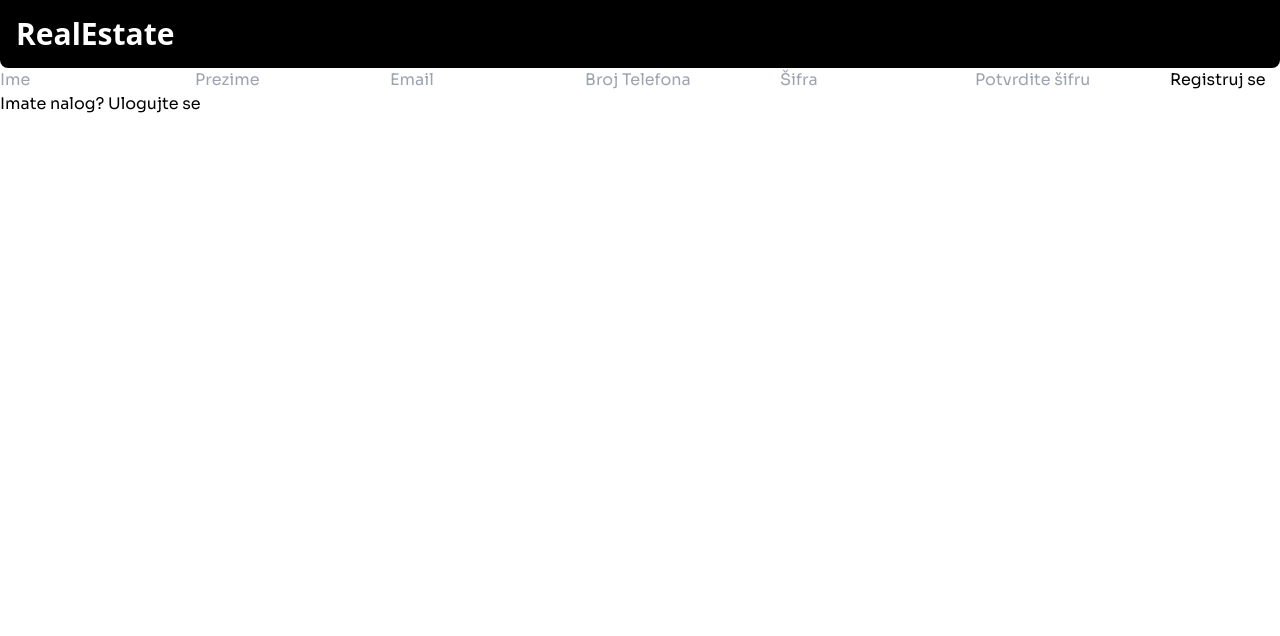
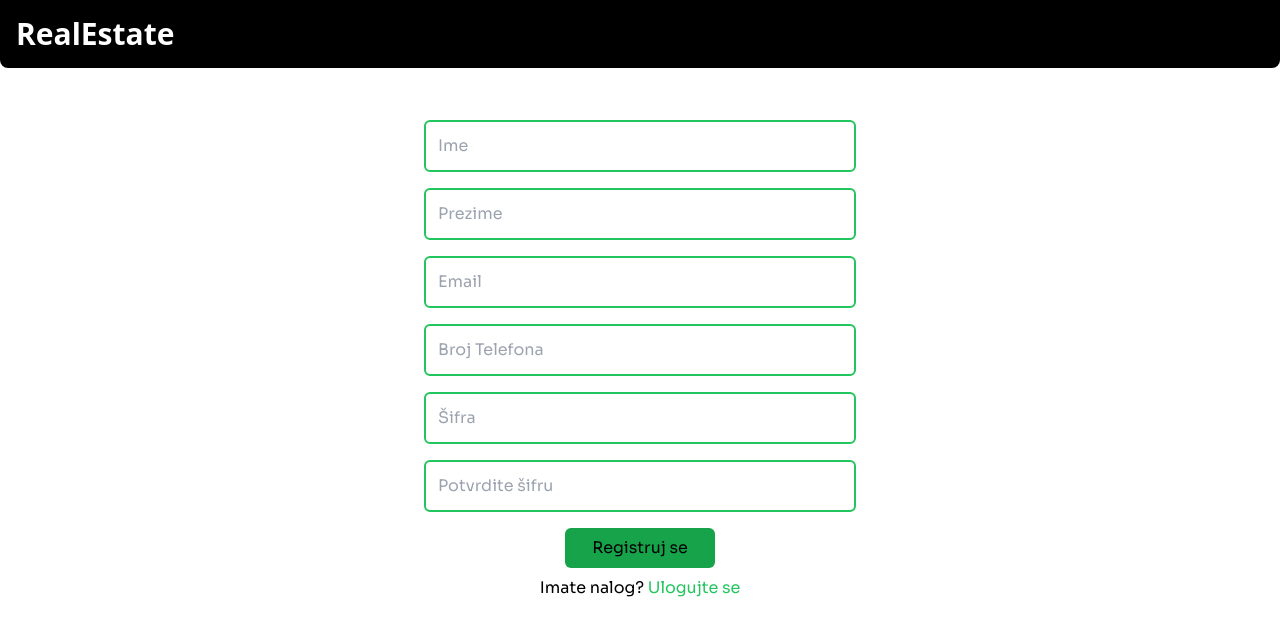
Before and after one commit to milka999/Real-Esate-App, a React (Vite) app in the folder front/react/: page /register in a window 1280 px wide. Shown: the top 636 px of the page. Built offline with nearby package versions, Linux system fonts and the light colour scheme.

Commit message:
styling za login i registraciju

```diff
--- a/front/react/components/Login.jsx
+++ b/front/react/components/Login.jsx
@@ -28,28 +28,38 @@ export default function Login() {
   return (
     <>
       <NavbarLogin />
-      <form className="user-form" onSubmit={handleSubmit}>
-        <div>
+      <div className="w-1/2 mx-auto m-3 max-w-md">
+        <form onSubmit={handleSubmit}>
+          <div className="flex flex-col">
             <input
               type="email"
               placeholder="email"
               value={email}
               onChange={(e) => setEmail(e.target.value)}
+              className="p-3 border-2 border-green-500 rounded-md m-2 mt-10"
             />
             <input
               type="password"
               placeholder="password"
               value={password}
               onChange={(e) => setPassword(e.target.value)}
+              className="p-3 border-2 border-green-500 rounded-md m-2"
             />
-          <button type="submit" className="btn-blue">
+            <button
+              type="submit"
+              className="bg-green-600 rounded-md text-black p-2 hover:bg-black hover:text-white hover:border-green-600 hover:border-solid hover:border-2 w-1/3 mx-auto m-2"
+            >
               Uloguj se
             </button>
           </div>
         </form>
-      <p id="reg-link">
-        Nemate nalog? <Link to="/register">Registrujte se</Link>
+        <p className="text-center">
+          Nemate nalog?{" "}
+          <Link to="/register" className="text-green-500 hover:text-green-700">
+            Registrujte se
+          </Link>
         </p>
+      </div>
     </>
   );
 }
--- a/front/react/components/Register.jsx
+++ b/front/react/components/Register.jsx
@@ -41,25 +41,29 @@ export default function Register() {
   return (
     <>
       <NavbarLogin />
+      <div className="w-1/2 mx-auto m-3 max-w-md">
         <form className="user-form" onSubmit={handleSubmit}>
-        <div>
+          <div className="flex flex-col">
             <input
               type="text"
               placeholder="Ime"
               value={firstName}
               onChange={(e) => setFirstName(e.target.value)}
+              className="p-3 border-2 border-green-500 rounded-md m-2 mt-10"
             />
             <input
               type="text"
               placeholder="Prezime"
               value={lastName}
               onChange={(e) => setLastName(e.target.value)}
+              className="p-3 border-2 border-green-500 rounded-md m-2"
             />
             <input
               type="email"
               placeholder="Email"
               value={email}
               onChange={(e) => setEmail(e.target.value)}
+              className="p-3 border-2 border-green-500 rounded-md m-2"
             />
             {/* fali validacija za ovaj unos - da je broj oblika +382 6_ ___ ___ */}
             <input
@@ -67,12 +71,14 @@ export default function Register() {
               placeholder="Broj Telefona"
               value={phoneNumber}
               onChange={(e) => setPhoneNumber(e.target.value)}
+              className="p-3 border-2 border-green-500 rounded-md m-2"
             />
             <input
               type="password"
               placeholder="Šifra"
               value={password}
               onChange={(e) => setPassword(e.target.value)}
+              className="p-3 border-2 border-green-500 rounded-md m-2"
             />
             {/* opet validacija da se šifre poklapaju */}
             <input
@@ -80,15 +86,23 @@ export default function Register() {
               placeholder="Potvrdite šifru"
               value={passwordConfirm}
               onChange={(e) => setPasswordConfirm(e.target.value)}
+              className="p-3 border-2 border-green-500 rounded-md m-2"
             />
-          <button type="submit" className="btn-blue">
+            <button
+              type="submit"
+              className="bg-green-600 rounded-md text-black p-2 hover:bg-black hover:text-white hover:border-green-600 hover:border-solid hover:border-2 w-1/3 mx-auto m-2"
+            >
               Registruj se
             </button>
           </div>
         </form>
-      <p id="reg-link">
-        Imate nalog? <Link to="/login">Ulogujte se</Link>
+        <p className="text-center">
+          Imate nalog?{" "}
+          <Link to="/login" className="text-green-500 hover:text-green-700">
+            Ulogujte se
+          </Link>
         </p>
+      </div>
     </>
   );
 }
--- a/front/react/src/App.jsx
+++ b/front/react/src/App.jsx
@@ -28,14 +28,14 @@ function App() {
       <Navbar />
       <div className="flex">
         {/* Sidebar */}
-        <div className="w-1/6 bg-gray-100 p-4">
+        <div className="">
           <Sorting brOglasa={3} />
           <hr className="my-4" />
           <Filters />
         </div>
 
         {/* Main content */}
-        <div className="w-5/6 p-4">
+        <div className="">
           {listings.map((listing) => (
             <ListingSmall key={listing.id} listing={listing} />
           ))}
```
Lines whose indentation alone changed are shown as unchanged.
